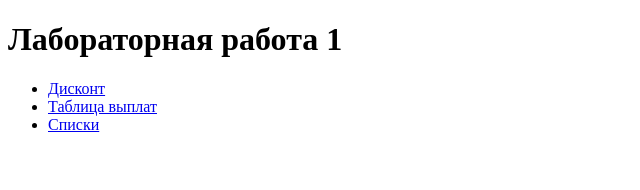
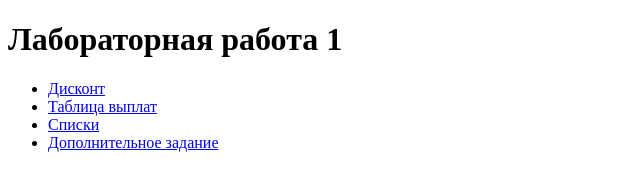
Before and after one commit to anastasiaagafonova/web-front-labs, a plain HTML site: page lab1.html in a window 1280 px wide. Shown: the whole page, without its empty margins (0-640 px from the left). Drawn offline with Linux system fonts and the light colour scheme.

Commit message:
Добавление доп задания

```diff
--- a/lab1.html
+++ b/lab1.html
@@ -12,5 +12,6 @@
             <li><a href="discount.html">Дисконт</a></li>
             <li><a href="table.html">Таблица выплат</a></li>
             <li><a href="favorites.html">Списки</a></li>
+            <li><a href="additional.html">Дополнительное задание</a></li>
         </ul>
     </body>
```
